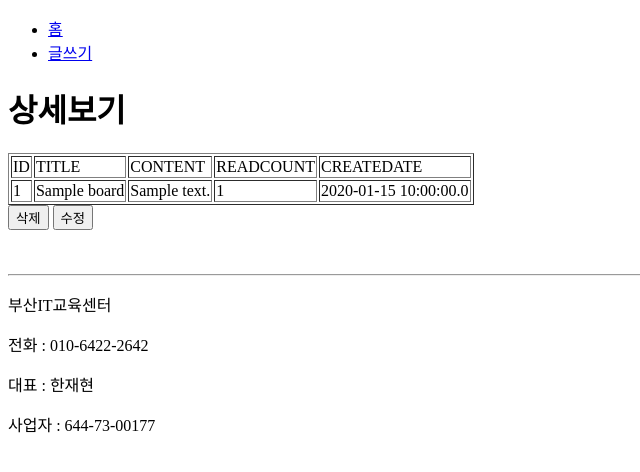
After one commit to rrilla/Lesson-SpringBoot, a Java web app: page /detail/1 in a window 1280 px wide. The commit adds this page. Shown: the top 472 px of the page, without its empty margins (0-640 px from the left). Run offline with Spring Boot 4, a stand-in JSP engine, Linux system fonts and the light colour scheme; tables that the repository leaves empty hold one stand-in row (values such as "Sample post"); the project's own start-up code is not run, and a stand-in starts its controllers and pages.

Commit message:
스프링부트jpa - 게시판 만들기

```diff
--- a/board/src/main/java/com/cos/board/controller/BoardController.java
+++ b/board/src/main/java/com/cos/board/controller/BoardController.java
@@ -1,16 +1,22 @@
 package com.cos.board.controller;
+
+import java.util.List;
+import java.util.Optional;
+import java.util.function.Supplier;
 
 import org.springframework.beans.factory.annotation.Autowired;
 import org.springframework.stereotype.Controller;
+import org.springframework.ui.Model;
+import org.springframework.web.bind.annotation.DeleteMapping;
 import org.springframework.web.bind.annotation.GetMapping;
+import org.springframework.web.bind.annotation.PathVariable;
 import org.springframework.web.bind.annotation.PostMapping;
-import org.springframework.web.bind.annotation.RequestMapping;
+import org.springframework.web.bind.annotation.ResponseBody;
 
+import com.cos.board.config.ex.MyArgsNotFound;
 import com.cos.board.dto.BoardSaveRequestDto;
 import com.cos.board.model.Board;
 import com.cos.board.repository.BoardRepository;
-
-
 
 @Controller
 public class BoardController {
@@ -30,17 +36,78 @@ public class BoardController {
 		Board boardEntity = BoardSaveRequestDto.toEntity(dto);
 		boardRepository.save(boardEntity);
 
-		return null;
+		return "redirect:/list";
 	}
 
-	@PostMapping("/save2")
-	public String save2(Board board) {
-		System.out.println(board.getTitle());
-		System.out.println(board.getContent());
+//	@PostMapping("/save2")
+//	public String save2(Board board) {
+//		System.out.println(board.getTitle());
+//		System.out.println(board.getContent());
+//
+//		boardRepository.save(board);
+//
+//		return "list";
+//	}
 
-		boardRepository.save(board);
+	@GetMapping("/list")
+	public String list(Model model) {
+		List<Board> boards =  boardRepository.findAll();
+		model.addAttribute("boards", boards);
+		return "list";
+	}
 
-		return null;
+	@GetMapping("/detail/{id}")
+	public String detail(@PathVariable int id, Model model) throws Exception {
+		//못찾으면 어떻게 할지
+		//Optional<Board> opBoard = boardRepository.findById(id);
+		//Board board = boardRepository.findById(id).orElse(new Board());
+
+//		Board board = boardRepository.findById(id).orElseGet(new Supplier<Board>() {
+//			@Override
+//			public Board get() {
+//				System.out.println("id값의 데이터가 엄슴.");
+//				return new Board();
+//			}
+//		});
+
+//		Board board = boardRepository.findById(id).orElseGet(
+//			() -> {
+//				System.out.println("id값의 데이터가 엄슴.");
+//				return new Board();
+//			}
+//		);
+
+		Board board = boardRepository.findById(id)
+				.orElseThrow(new Supplier<Exception>() {
+
+				@Override
+				public Exception get() {
+					return new Exception("id값 잘 못 들어옴.");
+				}
+			});
+
+		//Board board = boardRepository.findById(id)
+		//		.orElseThrow()
+
+
+
+//		if(opBoard.get() == null) {
+//			System.out.println("없다.");
+//		}else {
+//			System.out.println("있따.");
+//			model.addAttribute("board" , opBoard.get());
+//		}
+		model.addAttribute("board", board);
+
+		return "detail";
+	}
+
+	@DeleteMapping("board/{id}")
+	@ResponseBody
+	public String delete(@PathVariable int id) {
+		boardRepository.deleteById(id);
+		return "ok";
+
 	}
 
 }
--- a/board/src/main/resources/application.yml
+++ b/board/src/main/resources/application.yml
@@ -17,7 +17,7 @@ spring:
 
   jpa:
     hibernate:
-      ddl-auto: create
+      ddl-auto: update
       naming:
         physical-strategy: org.hibernate.boot.model.naming.PhysicalNamingStrategyStandardImpl
     show-sql: true
--- /dev/null
+++ b/board/src/main/webapp/WEB-INF/views/detail.jsp
@@ -0,0 +1,44 @@
+<%@ page language="java" contentType="text/html; charset=UTF-8"
+	pageEncoding="UTF-8"%>
+
+<%@include file="layout/header.jsp" %>
+
+<main>
+	<h1>상세보기</h1>
+	<table border="1">
+		<tr>
+			<td>ID</td>
+			<td>TITLE</td>
+			<td>CONTENT</td>
+			<td>READCOUNT</td>
+			<td>CREATEDATE</td>
+		</tr>
+		<tr>
+			<td>${board.id }</td>
+			<td>${board.title }</td>
+			<td>${board.content }</td>
+			<td>${board.readCount }</td>
+			<td>${board.createDate }</td>
+		</tr>
+	</table>
+	<button onclick="deleteBoard(${board.id})">삭제</button>
+	<button>수정</button>
+</main>
+
+<script>
+	function deleteBoard(id){
+		fetch("/board/"+id, {
+			method:"delete"
+				}).then(res => res.text())
+		.then(res => {
+				if(res == "ok"){
+					alert("삭제 성공.");
+					location.href = "../list";
+				}else{
+						alert("삭제 실패.")
+					}
+			});
+	}
+</script>
+
+<%@include file="layout/footer.jsp" %>
--- /dev/null
+++ b/board/src/main/webapp/WEB-INF/views/layout/footer.jsp
@@ -0,0 +1,14 @@
+<%@ page language="java" contentType="text/html; charset=UTF-8"
+    pageEncoding="UTF-8"%>
+
+<footer>
+<br /><br />
+<hr />
+	<p>부산IT교육센터</p>
+	<p>전화 : 010-6422-2642</p>
+	<p>대표 : 한재현</p>
+	<p>사업자 : 644-73-00177</p>
+</footer>
+
+</body>
+</html>
--- a/board/src/main/webapp/WEB-INF/views/home.jsp
+++ b/board/src/main/webapp/WEB-INF/views/layout/header.jsp
@@ -1,5 +1,7 @@
 <%@ page language="java" contentType="text/html; charset=UTF-8"
     pageEncoding="UTF-8"%>
+<%@ taglib prefix="c" uri="http://java.sun.com/jsp/jstl/core"%>
+
 <!DOCTYPE html>
 <html>
 <head>
@@ -7,6 +9,10 @@
 <title>Insert title here</title>
 </head>
 <body>
-asdfadsfasdfasdfaaaaaaaaaaaaaajlkahsdjkfahkjlsdfasdfasdf
-</body>
-</html>
+
+<header>
+	<ul>
+		<li><a href="/list">홈</a></li>
+		<li><a href="/saveForm">글쓰기</a></li>
+	</ul>
+</header>
```
Also changed, not shown: board/pom.xml (+7 -0 lines), board/src/main/java/com/cos/board/config/ExceptionController.java (added, +17 -0 lines), board/src/main/java/com/cos/board/config/ex/MyArgsNotFound.java (added, +15 -0 lines), board/src/main/java/com/cos/board/model/Board.java (+9 -1 lines), board/src/main/webapp/WEB-INF/views/list.jsp (added, +28 -0 lines), board/src/main/webapp/WEB-INF/views/saveForm.jsp (+14 -16 lines).
